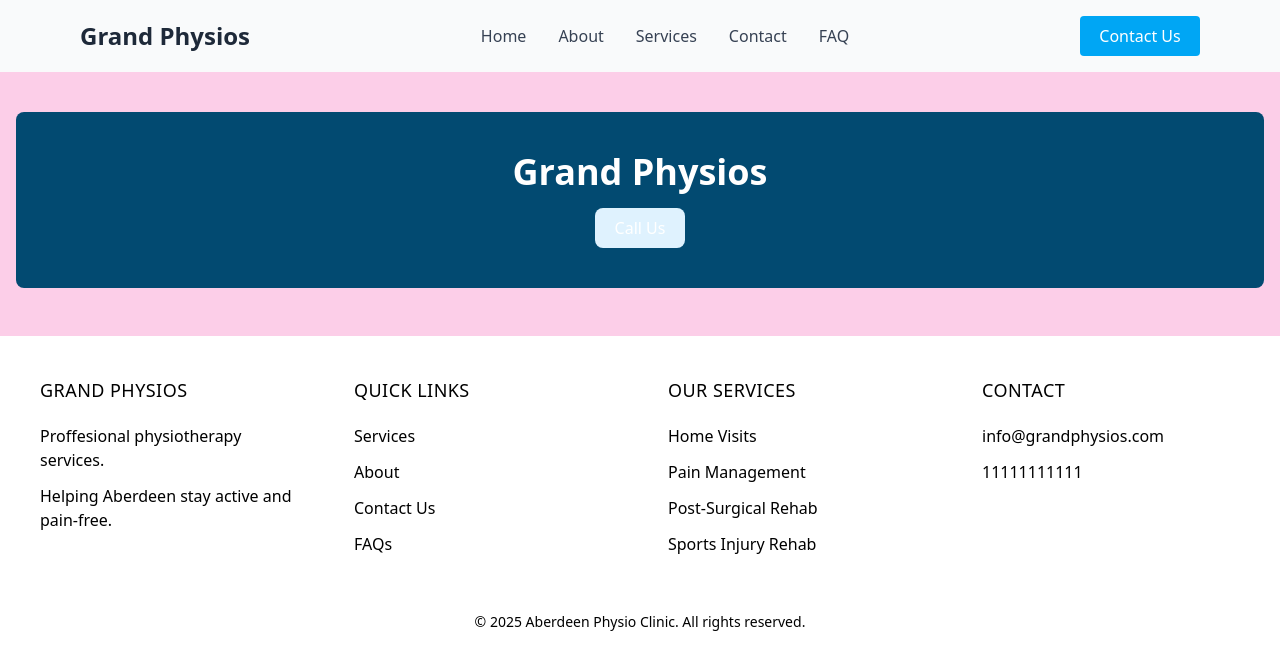
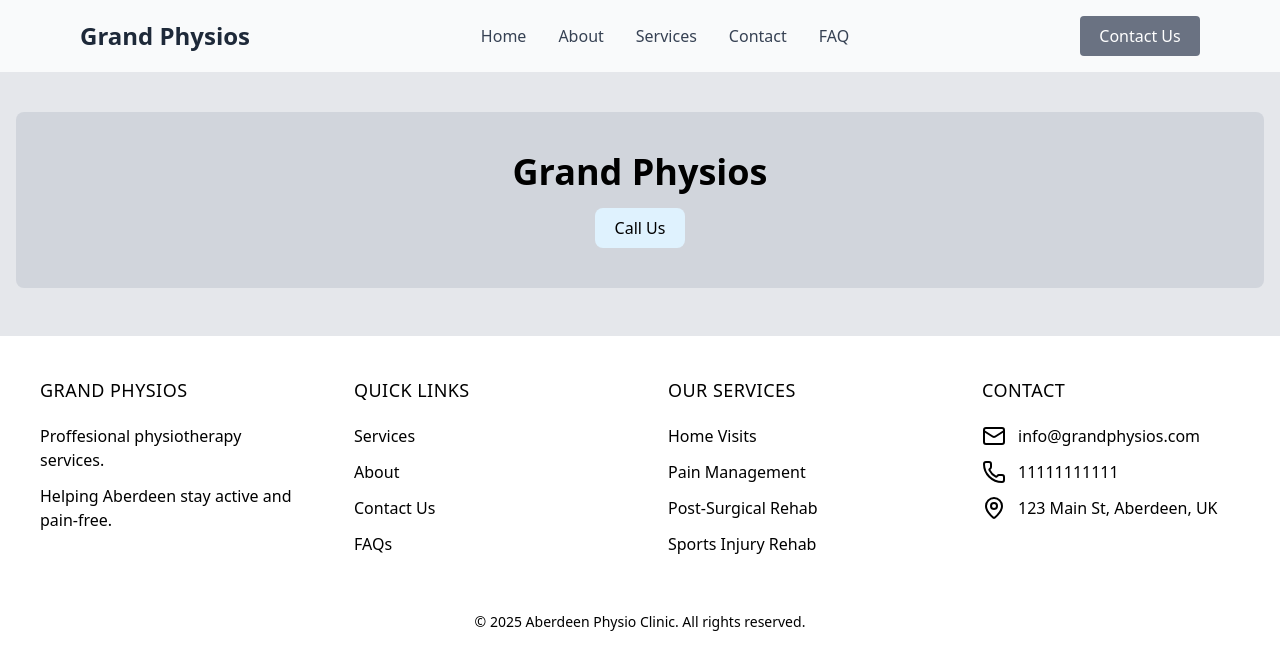
Before and after one commit to sbratuszewski/grand-physios, a React (Vite) app: page / in a window 1280 px wide. Shown: the top 670 px of the page. Built offline with nearby package versions, Linux system fonts and the light colour scheme.

Commit message:
restructuring

```diff
--- a/src/components/Footer.jsx
+++ b/src/components/Footer.jsx
@@ -1,3 +1,5 @@
+import { Phone, Mail, MapPin } from 'lucide-react'
+
 export default function Footer() {
   return (
     <footer className="w-full p-6">
@@ -25,8 +27,24 @@ export default function Footer() {
         </div>
         <div className="flex flex-col gap-3 p-2 md:p-4">
           <h2 className="text-lg tracking-wide uppercase mb-2">Contact</h2>
-          <a href="mailto:">info@grandphysios.com</a>
-          <a href="tel:+">11111111111</a>
+          <div className="flex gap-x-3">
+            <Mail />
+            <a className="flex gap-x-3" href="mailto:info@grandphysios.com">
+              info@grandphysios.com
+            </a>
+          </div>
+          <div className="flex gap-x-3">
+            <Phone />
+            <a className="flex gap-x-3" href="tel:+">
+              11111111111
+            </a>
+          </div>
+          <div className="flex gap-x-3">
+            <MapPin />
+            <a className="flex gap-x-3" href="#">
+              123 Main St, Aberdeen, UK
+            </a>
+          </div>
         </div>
       </div>
 
--- a/src/components/Hero.jsx
+++ b/src/components/Hero.jsx
@@ -2,9 +2,9 @@ import React from 'react'
 
 const Hero = () => {
   return (
-    <section className="relative overflow-hidden bg-pink-200 py-12 px-4 mt-16">
+    <section className="relative overflow-hidden bg-gray-200 py-12 px-4 mt-16">
       <div
-        className="bg-sky-900 p-10 rounded-lg text-white text-center"
+        className="bg-gray-300 p-10 rounded-lg text-center"
         data-aos="fade-right"
         data-aos-delay="700"
       >
--- a/src/components/Navbar.jsx
+++ b/src/components/Navbar.jsx
@@ -15,7 +15,7 @@ const Navbar = () => {
 
   return (
     <nav className="fixed w-full bg-gray-50 top-0 left-0 right-0 z-99">
-      <div className="max-w-7xl mx-auto px-4 sm:px-6 md:px-12 lg:px-20 py-3 md:py-4 flex items-center justify-between">
+      <div className="mx-auto px-4 sm:px-6 md:px-12 lg:px-20 py-3 md:py-4 flex items-center justify-between">
         {/* Logo */}
         <div className="">
           <a href="#" className="text-2xl font-bold text-gray-800">
@@ -39,7 +39,7 @@ const Navbar = () => {
 
         {/* Contact Button */}
         <div className="hidden md:block" data-aos="fade-right">
-          <button className="text-white hover:bg-sky-700 w-30 bg-sky-500 px-4 py-2 rounded cursor-pointer transition-colors">
+          <button className="text-white hover:bg-gray-700 w-30 bg-gray-500 px-4 py-2 rounded cursor-pointer transition-colors">
             Contact Us
           </button>
         </div>
@@ -56,12 +56,12 @@ const Navbar = () => {
       </div>
       {/* Mobile Menu */}
       {isMenuOpen && (
-        <div className="md:hidden bg-white shadow-lg p-4 border-t border-gray-200 text-end">
-          <ul className="divide-y-1 divide-gray-200 font-medium">
+        <div className="md:hidden bg-white shadow-lg p-4 text-center">
+          <ul className="font-medium">
             {navItems.map(({ name, href }) => (
               <li
                 key={name}
-                className="py-4 px-2 hover:bg-gray-100 hover:text-sky-500 cursor-pointer trasition-colors"
+                className="py-4 px-2 hover:text-sky-500 cursor-pointer trasition-colors"
               >
                 <a
                   href={href}
@@ -73,8 +73,8 @@ const Navbar = () => {
               </li>
             ))}
             <li>
-              <button className="text-white hover:bg-sky-700 w-30 bg-sky-500 px-4 py-2 mt-3 rounded cursor-pointer transition-colors">
-                Contact Us
+              <button className="py-4 px-2 hover:text-sky-500 cursor-pointer trasition-colors">
+                Call
               </button>
             </li>
           </ul>
```
